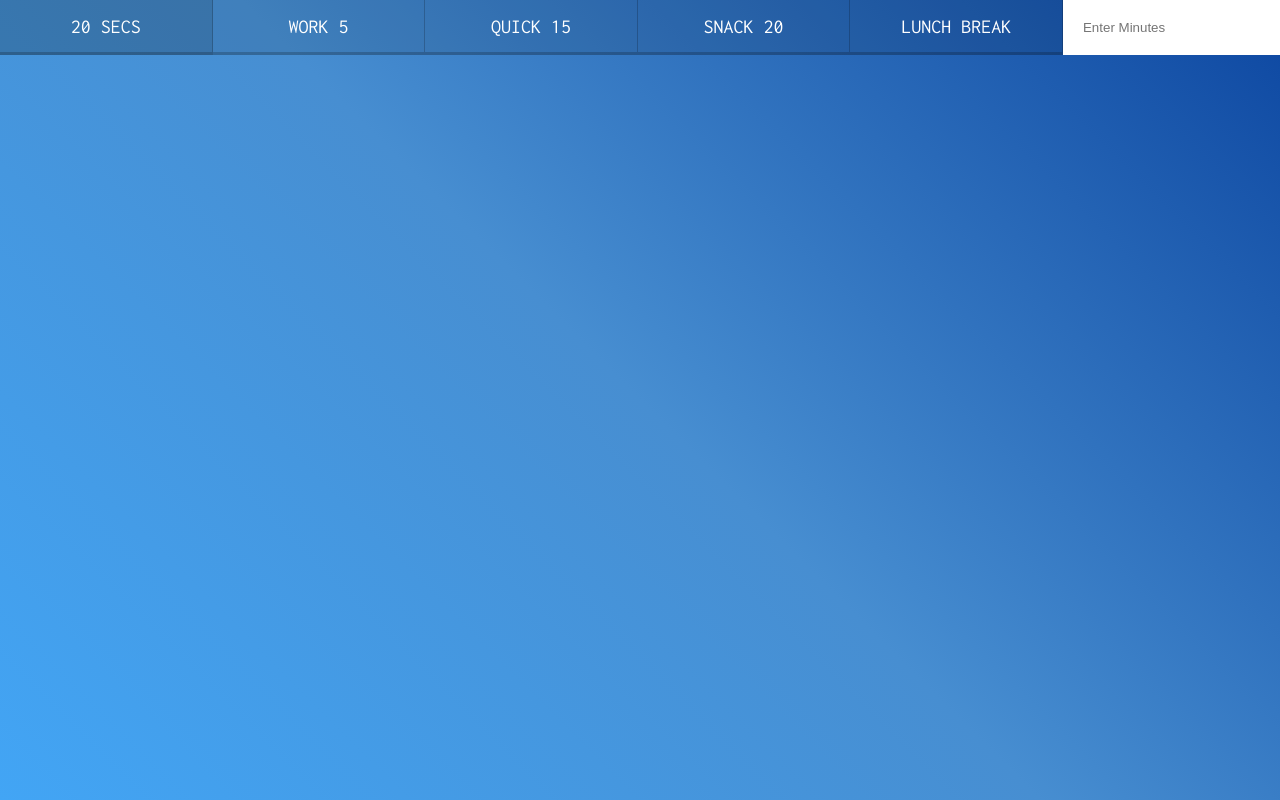
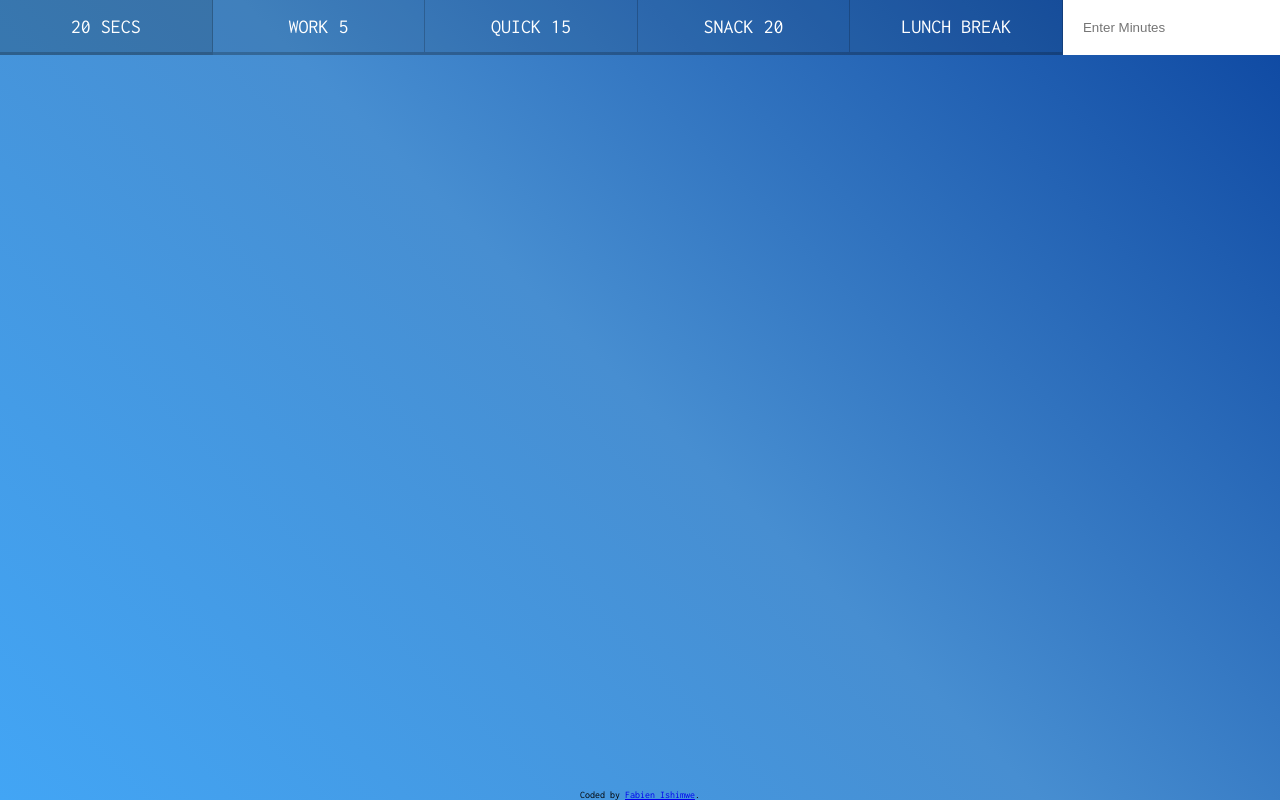
Before and after one commit to devfabien/Custom-countDown, a plain HTML site: page index.html in a window 1280 px wide. Drawn offline with Linux system fonts and the light colour scheme.

Commit message:
feat: add footer

```diff
--- a/index.html
+++ b/index.html
@@ -22,6 +22,9 @@
       <h1 class="display__time-left"></h1>
       <p class="display__end-time"></p>
     </div>
+    <footer class="attribution">
+      Coded by <a href="https://github.com/devfabien" target="_blank">Fabien Ishimwe</a>.
+  </footer>
   </div>
 
   <script src="index.js"></script>
```
